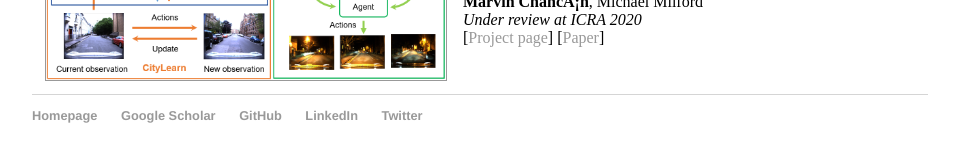
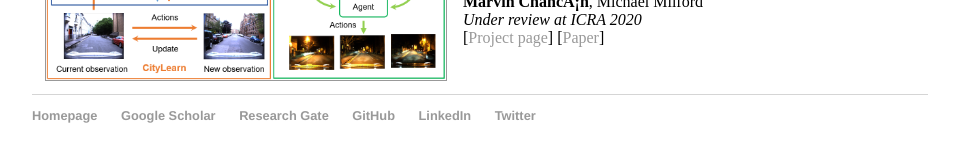
Before and after one commit to mchancan/mchancan.github.io, a Jekyll site: the page built from index.html, in a window 1280 px wide. Shown: the part 536-698 px from the top of the page, without its empty margins (160-1119 px from the left). Built offline with Jekyll 4.4.1, drawn with Linux system fonts in a browser that asks for light colours; comment, search, counter and statistics services are not loaded.

Commit message:
Update default.html

```diff
--- a/_layouts/default.html
+++ b/_layouts/default.html
@@ -43,6 +43,7 @@
 	    		<ul>
 				<li><a href="https://sites.google.com/view/mchancan/">Homepage</a></li>
 				<li><a href="https://scholar.google.com/citations?user=iK7xhJ4AAAAJ&hl=en">Google Scholar</a></li>
+				<li><a href="researchgate.net/profile/Marvin_Chancan">Research Gate</a></li>
 	        		<li><a href="https://github.com/mchancan">GitHub</a></li>
 	        		<li><a href="https://www.linkedin.com/in/mchancan/">LinkedIn</a></li>
 	        		<li><a href="https://twitter.com/mchancan">Twitter</a></li>
```
